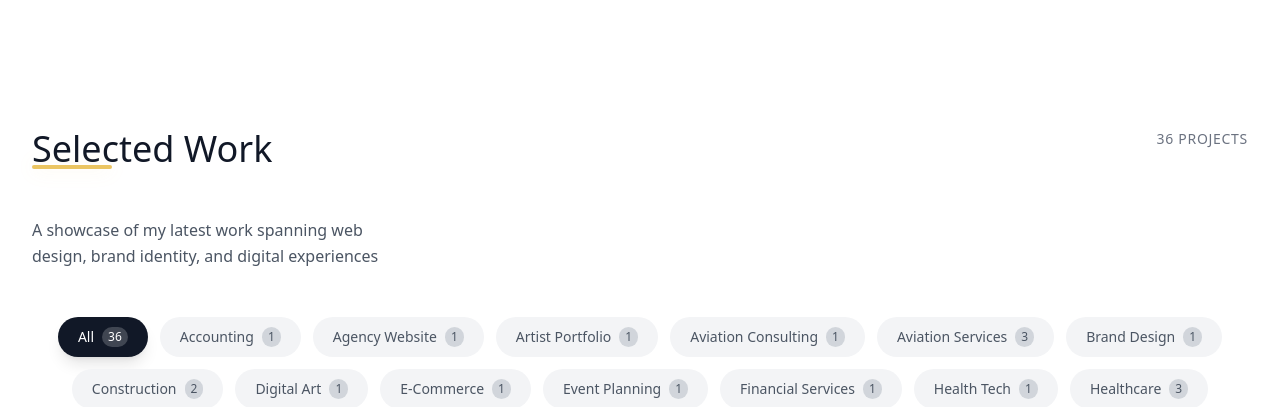
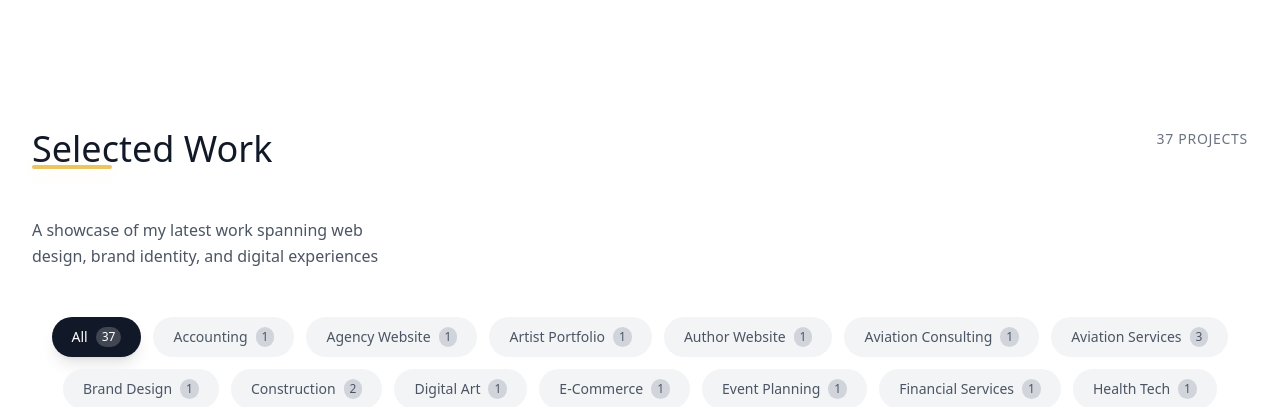
Before and after one commit to thepetersonlegacy/portfolio, a React (Vite) app: page / in a window 1280 px wide. Shown: the part 9420-9827 px from the top of the page. Built offline with nearby package versions, Linux system fonts and the light colour scheme.

Commit message:
Add The Quiet Code by Coach Matt Santos author website project

```diff
--- a/src/App.tsx
+++ b/src/App.tsx
@@ -1132,6 +1132,35 @@ function App() {
       },
       challenge: "The organization struggled to attract both youth participants and corporate sponsors with their outdated digital presence.",
       solution: "Created an inspiring website showcasing program impact, making it easy for youth to enroll, mentors to sign up, and corporations to partner."
+    },
+    {
+      id: 37,
+      title: "The Quiet Code - Coach Matt Santos",
+      category: "Author Website",
+      description: "Elegant book landing page for 'The Quiet Code' by Coach Matt Santos, a transformational guide on achieving unshakeable focus and mental clarity. Features compelling book benefits, author bio, and seamless purchase integration across major platforms.",
+      image: "https://images.pexels.com/photos/3747468/pexels-photo-3747468.jpeg?auto=compress&cs=tinysrgb&w=800",
+      tags: ["Author", "Book Launch", "Landing Page", "Personal Brand"],
+      features: [
+        "Book benefits showcase",
+        "Author bio and credentials",
+        "Multi-platform purchase links",
+        "Free sample download",
+        "Clean, conversion-focused design",
+        "Mobile-responsive layout"
+      ],
+      technologies: ["React", "Tailwind CSS", "Netlify", "Responsive Design"],
+      client: "Coach Matt Santos",
+      duration: "3 weeks",
+      year: "2025",
+      link: "https://moonlit-frangipane-1b1b8f.netlify.app",
+      size: "small",
+      results: {
+        metric1: { label: "Book Sales", value: "+180%" },
+        metric2: { label: "Page Conversions", value: "12.5%" },
+        metric3: { label: "Email Signups", value: "850+" }
+      },
+      challenge: "Coach Matt Santos needed a professional, high-converting landing page to launch his new book 'The Quiet Code' and establish his author brand online.",
+      solution: "Designed a clean, elegant landing page that highlights the book's key benefits, showcases author credibility, and provides seamless purchase options across Amazon Kindle, Apple Books, and Barnes & Noble."
     }
   ];
 
```
